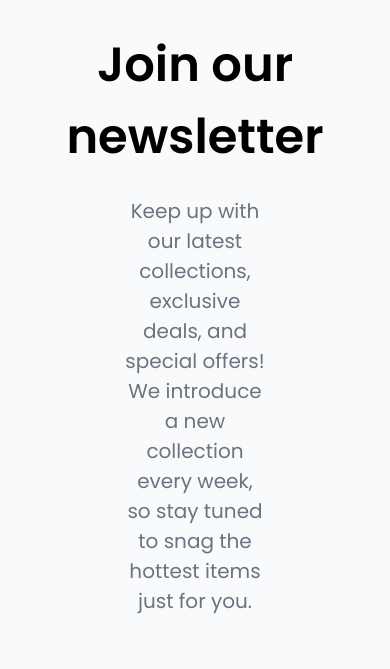
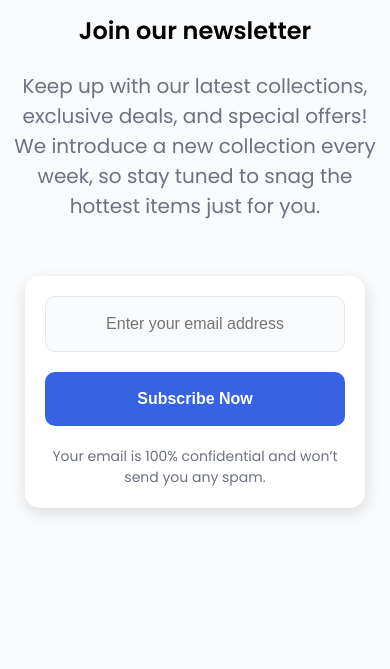
Before and after one commit to Fabricio011001/Basic-Hero-Section, a plain HTML site: page index.html in a window 390 px wide. Shown: the part 175-844 px from the top of the page. Drawn offline with Linux system fonts and the light colour scheme.

Commit message:
fix: responsive fixed

```diff
--- a/assets/style.css
+++ b/assets/style.css
@@ -4,7 +4,7 @@ body {
 }
 
 .upper-box h1 {
-    font-size: 3rem;
+    font-size: clamp(1.5rem, 4vw, 3rem);
     font-weight: 600;
     margin-bottom: 2.5px;
     text-align: center;
@@ -15,6 +15,8 @@ body {
     font-weight: 400;
     text-align: center;
     color: #6C727F;
+    max-width: 700px;
+    width: 100%;
 }
 
 .upper-box {
@@ -23,15 +25,16 @@ body {
     align-items: center;
     margin: auto;
     margin-top: 120px;
-    margin-bottom: 50px;
-    width: 38%;
+    margin-bottom: 35px;
+    width: 100%;
 }
 
 .lower-box {
     display: flex;
     flex-direction: column;
     background-color: #FFFFFF;
-    width: 27%;
+    width: 80%;
+    max-width: 500px;
     margin: auto;
     padding: 20px;
     border-radius: 15px;
@@ -74,5 +77,5 @@ body {
     font-weight: 400;
     color: #6C727F;
     margin: auto;
-    text-align: justify;
+    text-align: center;
 }
--- a/index.html
+++ b/index.html
@@ -3,7 +3,7 @@
 <head>
     <meta charset="UTF-8">
     <meta name="viewport" content="width=device-width, initial-scale=1.0">
-    <title>Basic Hero Section</title>
+    <title>Join Our Newsletter</title>
     <link rel="stylesheet" href="assets/style.css">
     <link rel="preconnect" href="https://fonts.googleapis.com">
 <link rel="preconnect" href="https://fonts.gstatic.com" crossorigin>
```
